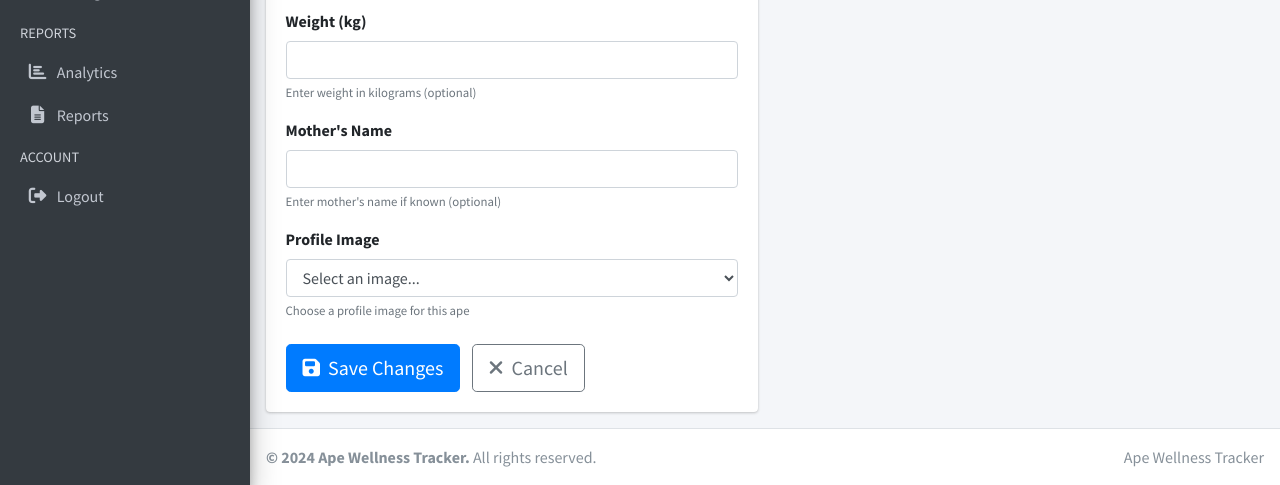
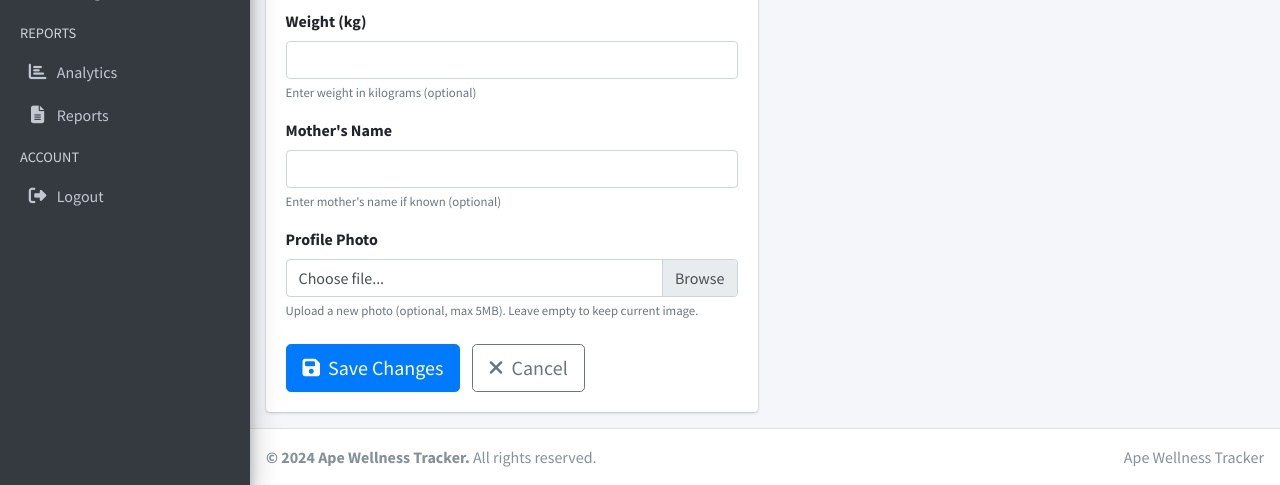
Before and after one commit to Interdisciplinary-Computing-Lab/ape-wellness-tracker, a Flask app: template backend/templates/edit_ape.html in a window 1280 px wide. Shown: the part 379-864 px from the top of the page. Run offline with Flask 3, Linux system fonts and the light colour scheme; the template is opened without the code that fills it, so the values that code supplies are empty; some libraries are stand-ins or nearby versions.

Commit message:
Update All Apes and Edit Ape pages to use new BLOB image system
- Update all_apes.html to use ape.get_image_url() for BLOB images
- Replace static file selection with file upload in edit_ape.html
- Add image upload functionality to edit_ape route
- Include image preview and validation in edit form
- Ensure consistent image display across all pages
- Remove dependency on static image files for profile photos

```diff
--- a/backend/templates/all_apes.html
+++ b/backend/templates/all_apes.html
@@ -13,11 +13,7 @@
     <div class="col-md-4 col-lg-3 mb-4 d-flex align-items-stretch">
       <div class="card w-100 text-center">
         <a href="{{ url_for('site.ape_profile_page', ape_id=ape.id) }}">
-          {% if ape.image_filename %}
-            <img src="{{ url_for('static', filename='images/' + ape.image_filename) }}" class="card-img-top" alt="{{ ape.ape_name }}" style="object-fit: cover; height: 250px;">
-          {% else %}
-            <img src="{{ url_for('static', filename='images/bonobo-placeholder.jpg') }}" class="card-img-top" alt="{{ ape.ape_name }}" style="object-fit: cover; height: 250px;">
-          {% endif %}
+          <img src="{{ ape.get_image_url() }}" class="card-img-top" alt="{{ ape.ape_name }}" style="object-fit: cover; height: 250px;">
         </a>
         <div class="card-body">
           <h5 class="card-title mb-0">{{ ape.ape_name }}</h5>
--- a/backend/templates/edit_ape.html
+++ b/backend/templates/edit_ape.html
@@ -11,7 +11,7 @@
                 </h3>
             </div>
             <div class="card-body">
-                <form method="post">
+                <form method="post" enctype="multipart/form-data">
                     <div class="form-group">
                         <label for="ape_name">Ape Name</label>
                         <input type="text" class="form-control form-control-lg" name="ape_name" id="ape_name"
@@ -35,18 +35,17 @@
                         <small class="form-text text-muted">Enter mother's name if known (optional)</small>
                     </div>
                     <div class="form-group">
-                        <label for="image_filename">Profile Image</label>
-                        <select class="form-control" name="image_filename" id="image_filename">
-                            <option value="">Select an image...</option>
-                            <option value="maisha.jpg" {% if ape.image_filename == 'maisha.jpg' %}selected{% endif %}>MAISHA</option>
-                            <option value="teco.jpg" {% if ape.image_filename == 'teco.jpg' %}selected{% endif %}>TECO</option>
-                            <option value="nyota.jpg" {% if ape.image_filename == 'nyota.jpg' %}selected{% endif %}>NYOTA</option>
-                            <option value="clara.jpg" {% if ape.image_filename == 'clara.jpg' %}selected{% endif %}>CLARA</option>
-                            <option value="mali.jpg" {% if ape.image_filename == 'mali.jpg' %}selected{% endif %}>MALI</option>
-                            <option value="elikya.jpg" {% if ape.image_filename == 'elikya.jpg' %}selected{% endif %}>ELIKYA</option>
-                            <option value="bonobo-placeholder.jpg" {% if ape.image_filename == 'bonobo-placeholder.jpg' %}selected{% endif %}>Placeholder</option>
-                        </select>
-                        <small class="form-text text-muted">Choose a profile image for this ape</small>
+                        <label for="image">Profile Photo</label>
+                        <div class="custom-file">
+                            <input type="file" class="custom-file-input" name="image" id="image"
+                                   accept="image/*" onchange="previewImage(this)">
+                            <label class="custom-file-label" for="image">Choose file...</label>
+                        </div>
+                        <small class="form-text text-muted">Upload a new photo (optional, max 5MB). Leave empty to keep current image.</small>
+                        <div id="imagePreview" class="mt-2" style="display: none;">
+                            <img id="previewImg" src="" alt="Preview"
+                                 style="max-width: 200px; max-height: 200px; border-radius: 8px;">
+                        </div>
                     </div>
                     <div class="mt-4">
                         <button type="submit" class="btn btn-primary btn-lg">
@@ -71,7 +70,7 @@
             <div class="card-body">
                 <div class="row">
                     <div class="col-md-4 text-center">
-                        <img src="{{ url_for('static', filename='images/' + ape.ape_name|lower + '.jpg') }}"
+                        <img src="{{ ape.get_image_url() }}"
                              alt="{{ ape.ape_name }}"
                              class="img-fluid rounded-circle border" style="width: 100px; height: 100px; object-fit: cover;">
                     </div>
@@ -97,4 +96,48 @@
         </div>
     </div>
 </div>
+
+<script>
+// Image preview functionality
+function previewImage(input) {
+    const file = input.files[0];
+    const preview = document.getElementById('imagePreview');
+    const previewImg = document.getElementById('previewImg');
+    const fileLabel = document.querySelector('.custom-file-label');
+
+    if (file) {
+        // Update file label
+        fileLabel.textContent = file.name;
+
+        // Check file size (5MB limit)
+        if (file.size > 5 * 1024 * 1024) {
+            alert('File is too large. Please select an image smaller than 5MB.');
+            input.value = '';
+            fileLabel.textContent = 'Choose file...';
+            preview.style.display = 'none';
+            return;
+        }
+
+        // Check file type
+        if (!file.type.startsWith('image/')) {
+            alert('Please select a valid image file.');
+            input.value = '';
+            fileLabel.textContent = 'Choose file...';
+            preview.style.display = 'none';
+            return;
+        }
+
+        // Show preview
+        const reader = new FileReader();
+        reader.onload = function(e) {
+            previewImg.src = e.target.result;
+            preview.style.display = 'block';
+        };
+        reader.readAsDataURL(file);
+    } else {
+        fileLabel.textContent = 'Choose file...';
+        preview.style.display = 'none';
+    }
+}
+</script>
 {% endblock %}
```
Also changed, not shown: backend/routes/main.py (+27 -2 lines).
